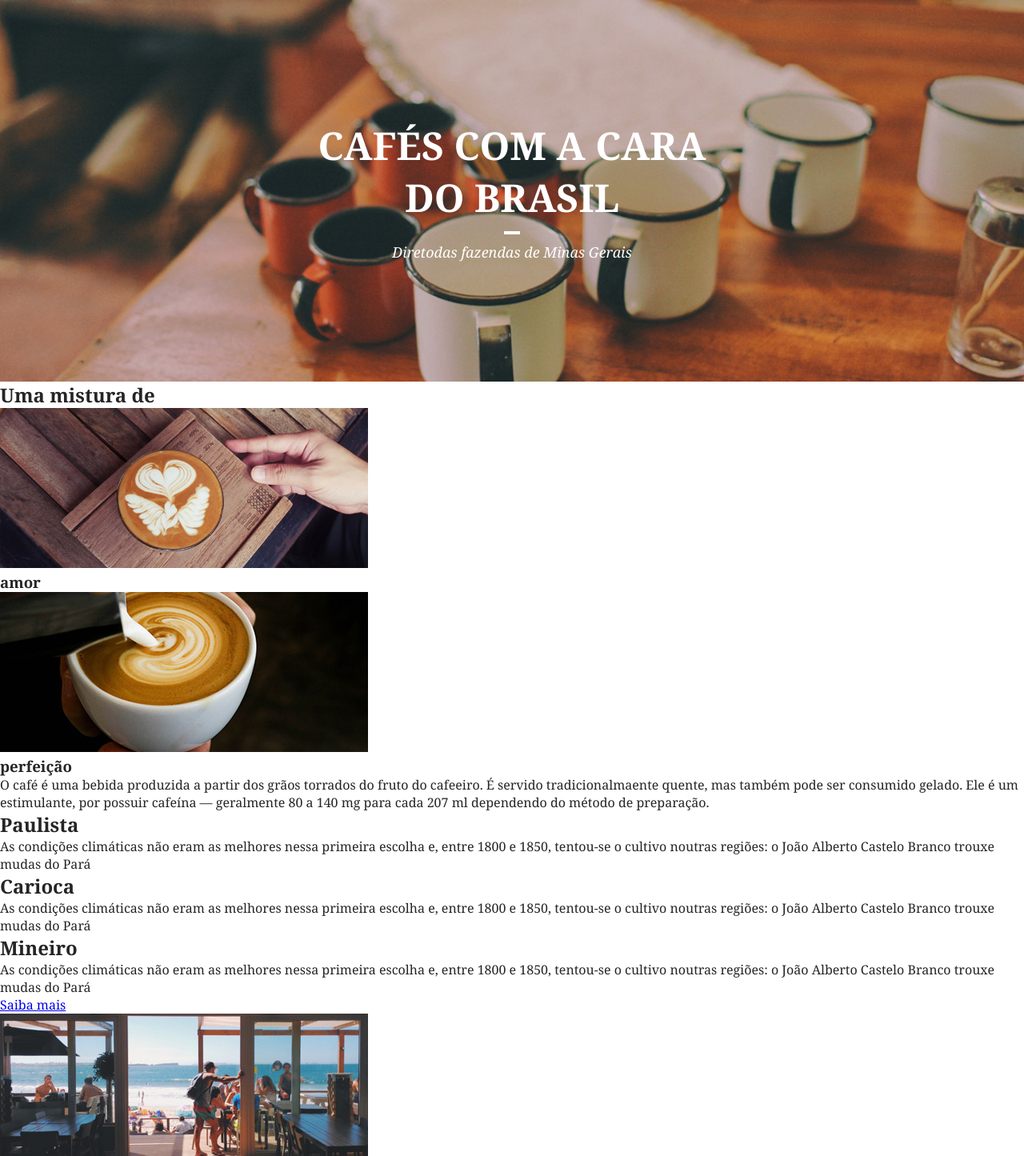
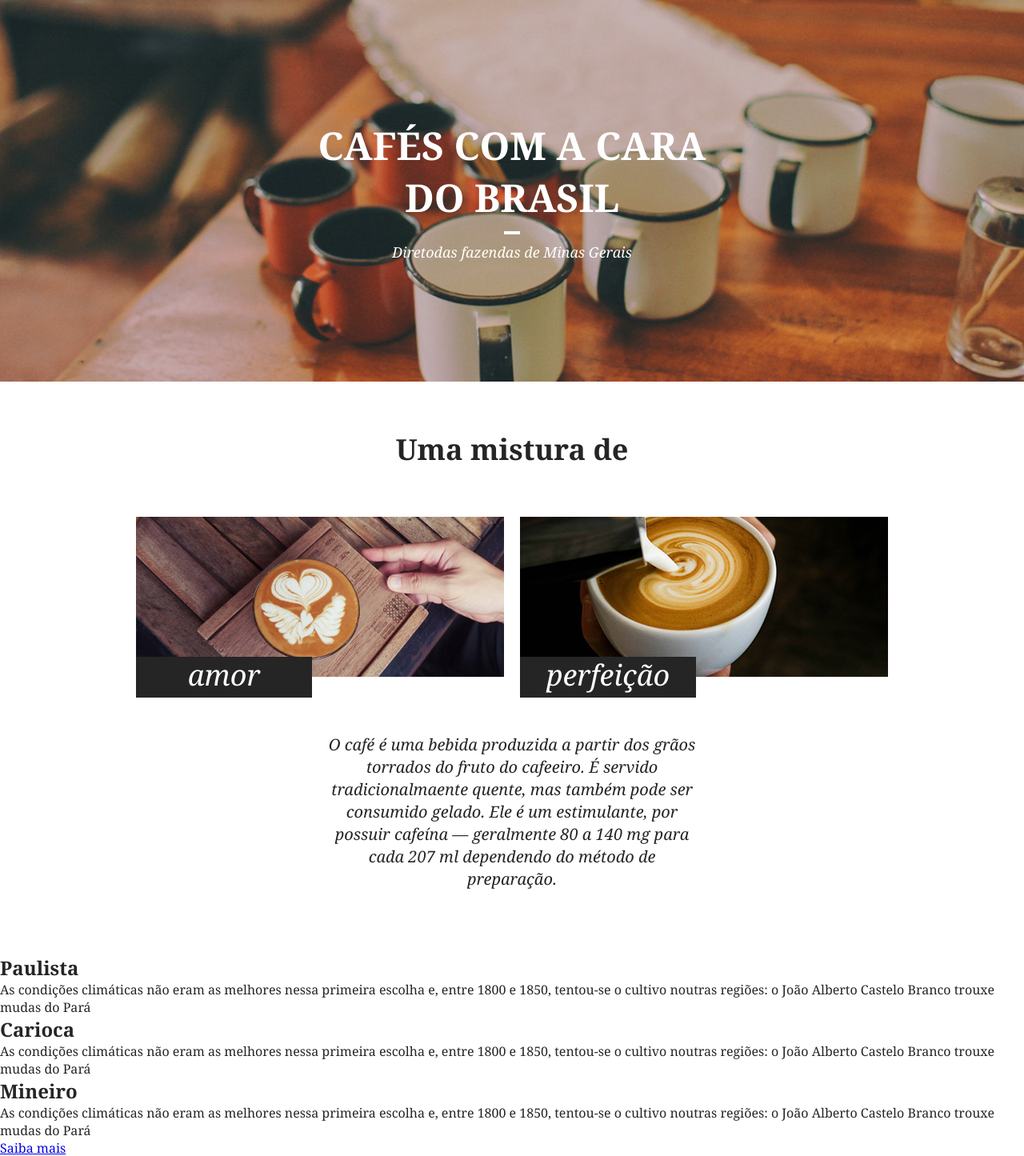
Before and after one commit to mnagahama/curso-origamid, a PHP site: page / in a window 1280 px wide. Shown: the part 85-1530 px from the top of the page at 80% size. Run offline with PHP 8.4, Linux system fonts and the light colour scheme.

Commit message:
add sobre

```diff
--- a/css-avancado/css/style.css
+++ b/css-avancado/css/style.css
@@ -77,3 +77,60 @@ a.menu-logo {
   font-style: italic;
   font-size: 1.125em;
 }
+
+/*Sobre*/
+
+.sobre {
+  padding: 60px 0;
+}
+
+.sobre-container {
+  max-width: 960px;
+  margin: 0 auto;
+}
+
+.sobre-container::after, .sobre-container::before {
+  content: '';
+  display: table;
+  clear: both;
+}
+
+.sobre h2 {
+  text-align: center;
+  font-size: 2.25em;
+  margin-bottom: 60px;
+}
+
+.sobre-item {
+  width: 460px;
+  float: left;
+  margin: 0 10px;
+}
+
+.sobre-item img {
+  display: block;
+  max-width: 100%;
+}
+
+.sobre-item h3 {
+  font-size: 2.25em;
+  line-height: 1em;
+  background: #252525;
+  width: 220px;
+  color: #fff;
+  font-style: italic;
+  font-weight: normal;
+  text-align: center;
+  padding: 5px 0 10px 0;
+  top: -25px;
+  position: relative;
+}
+
+.sobre > p {
+  font-size: 1.25em;
+  line-height: 1.4em;
+  font-style: italic;
+  text-align: center;
+  margin: 20px auto;
+  max-width: 460px;
+}
--- a/css-avancado/index.html
+++ b/css-avancado/index.html
@@ -28,14 +28,14 @@
     <p>Diretodas fazendas de Minas Gerais</p>
   </main>
 
-  <section>
+  <section class="sobre">
     <h2>Uma mistura de</h2>
-    <div>
-      <div>
+    <div class="sobre-container">
+      <div class="sobre-item">
         <img src="img/cafe-1.jpg">
         <h3>amor</h3>
       </div>
-      <div>
+      <div class="sobre-item">
         <img src="img/cafe-2.jpg">
         <h3>perfeição</h3>
       </div>
```
